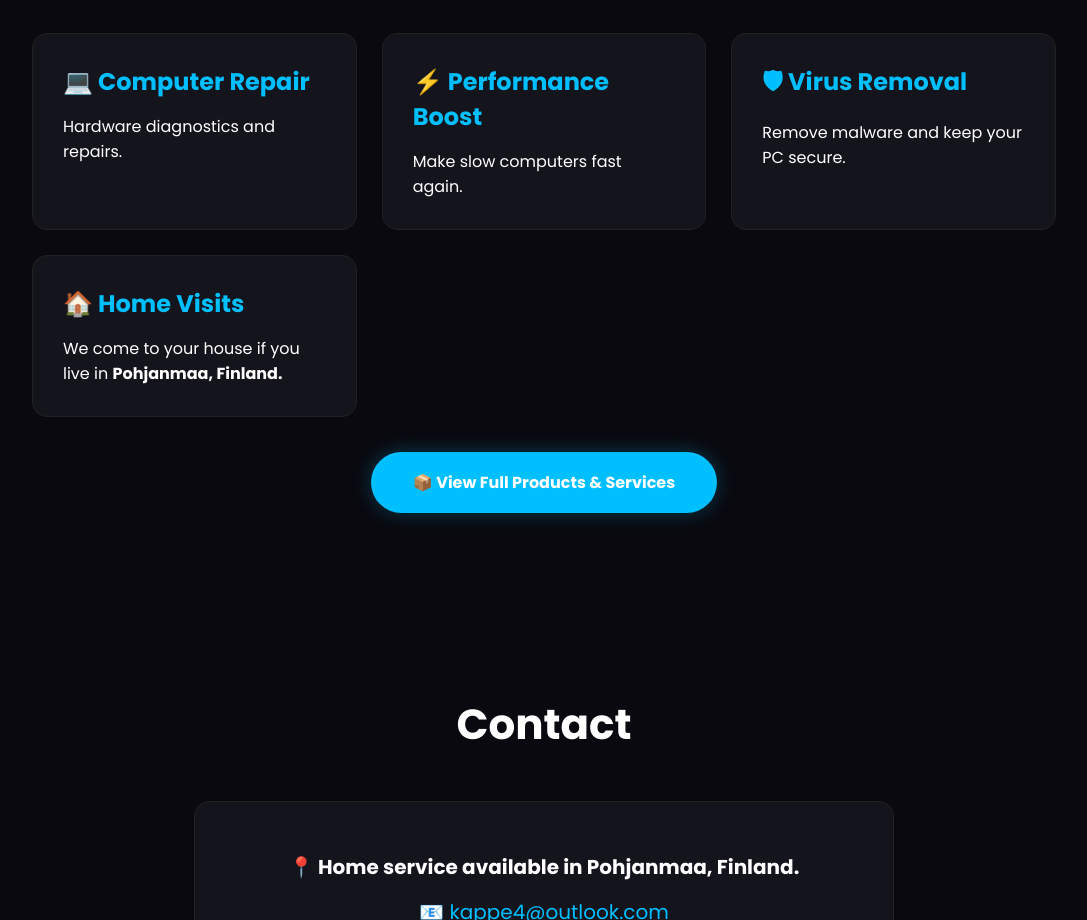
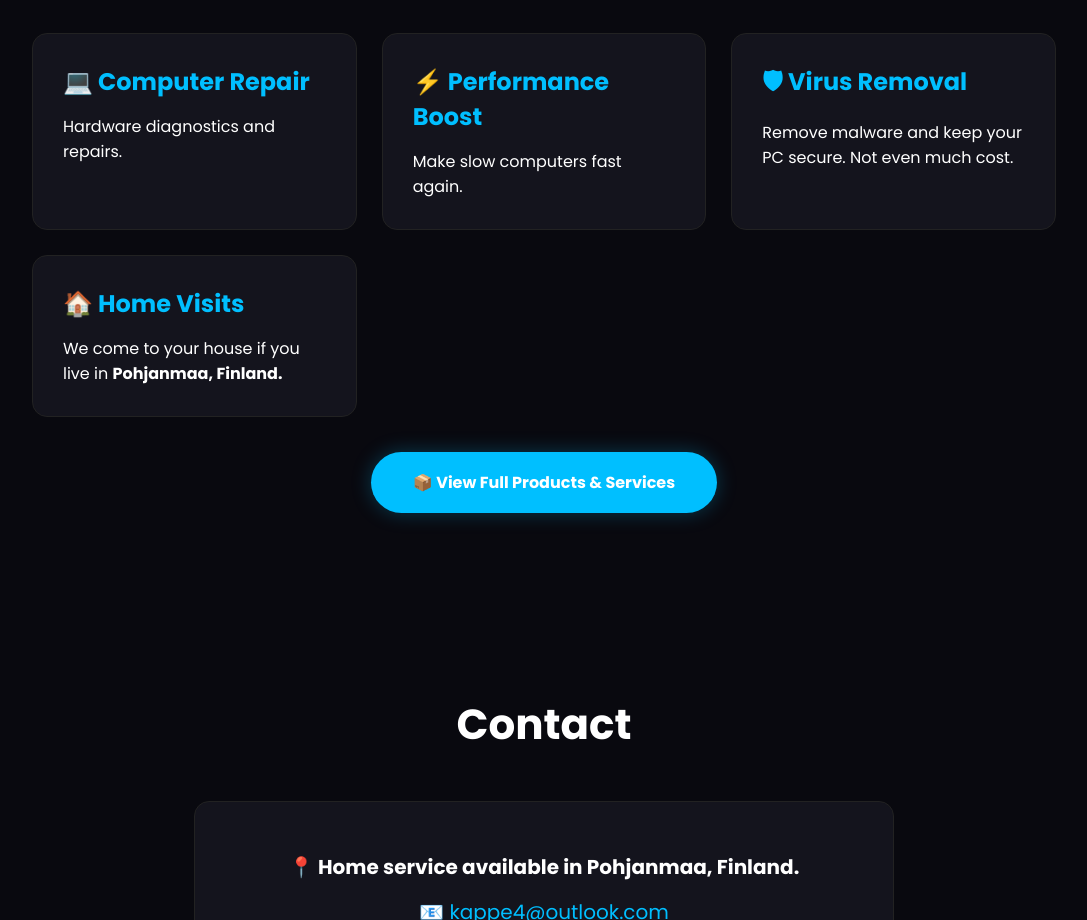
Before and after one commit to BreadRepairs/Bread, a plain HTML site: page index.html in a window 1280 px wide. Shown: the part 980-1900 px from the top of the page, without its empty margins (96-1183 px from the left). Drawn offline with Linux system fonts and the light colour scheme.

Commit message:
Update virus removal description with cost mention
Added a note about affordability to the virus removal service.

```diff
--- a/index.html
+++ b/index.html
@@ -278,7 +278,7 @@ performance upgrades, and more.
 
 <div class="card">
 <h2>🛡 Virus Removal</h2>
-<p>Remove malware and keep your PC secure.</p>
+<p>Remove malware and keep your PC secure. Not even much cost.</p>
 </div>
 
 <div class="card">
```
